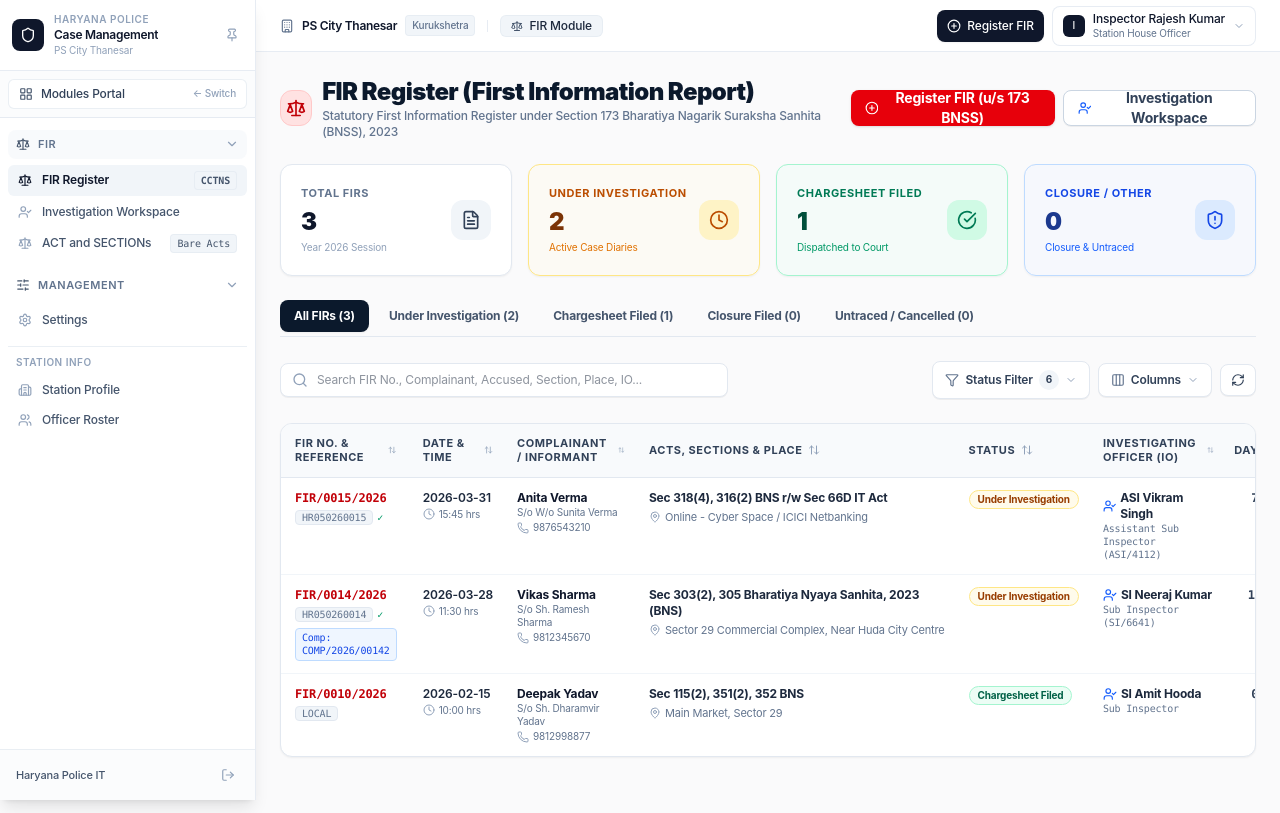
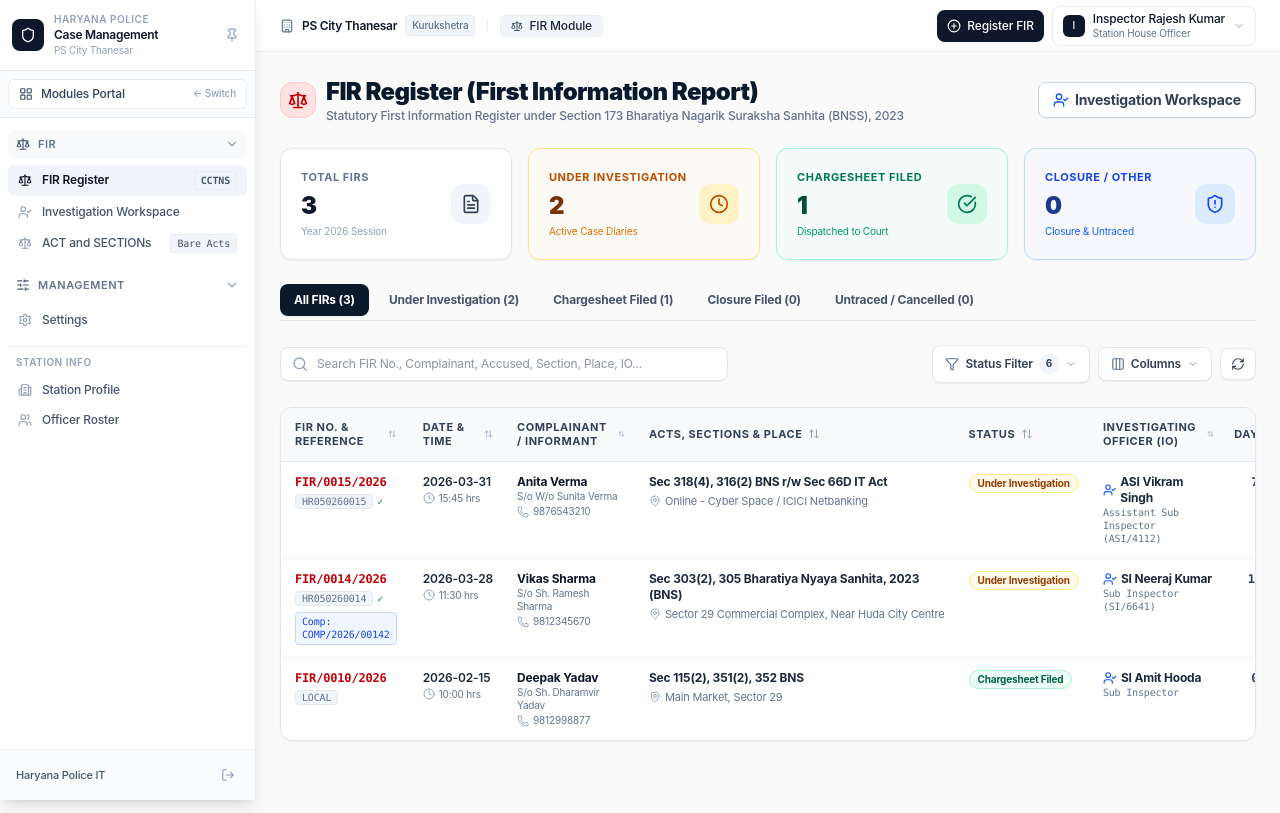
Before and after one commit to aikapil423-ux/CMS-AK, a Next.js app: page /fir in a window 1280 px wide. Built offline with nearby package versions, Linux system fonts and the light colour scheme.

Commit message:
refactor(fir): remove redundant red Register FIR button from FIR page header

```diff
--- a/src/app/fir/page.tsx
+++ b/src/app/fir/page.tsx
@@ -346,14 +346,6 @@ export default function FIRRegisterPage() {
         </div>
 
         <div className="flex items-center gap-2">
-          {canRegisterFir && (
-            <Link href="/fir/register">
-              <Button className="bg-red-600 hover:bg-red-700 text-white font-bold text-xs gap-1.5 shadow-sm">
-                <PlusCircle className="w-4 h-4" />
-                Register FIR (u/s 173 BNSS)
-              </Button>
-            </Link>
-          )}
           <Link href="/fir-workspace">
             <Button variant="outline" className="border-slate-300 text-slate-700 font-bold text-xs gap-1.5">
               <UserCheck className="w-4 h-4 text-blue-600" />
```
